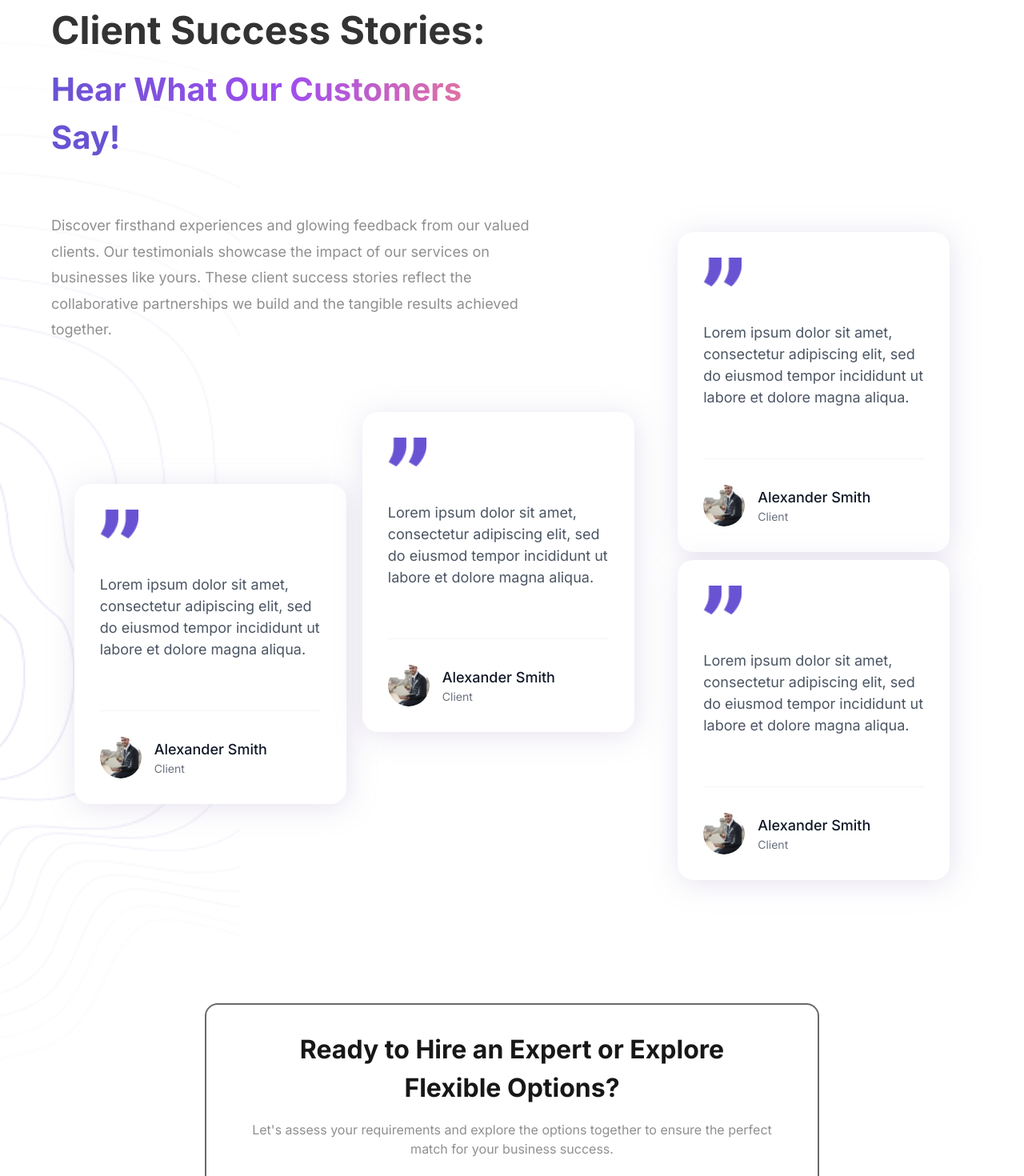
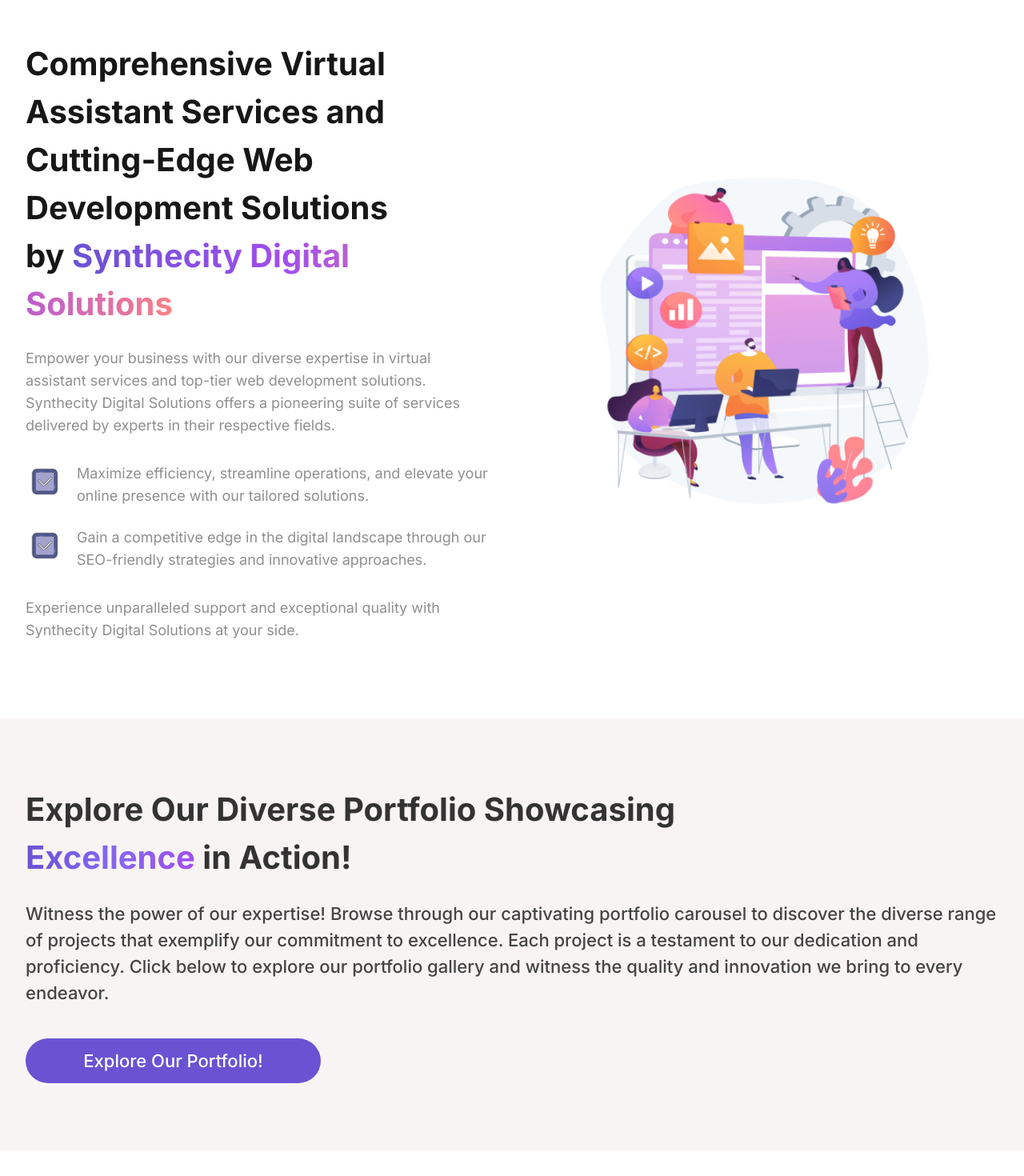
Before and after one commit to phcodesage/Synthecity-Digital-Solutions, a Next.js app: page / in a window 1280 px wide. Shown: the part 1880-3350 px from the top of the page at 80% size. Built offline with nearby package versions, Linux system fonts and the light colour scheme.

Commit message:
added: Diverse Portfolio Showcasing section

```diff
--- /dev/null
+++ b/app/components/PortfolioSection.tsx
@@ -0,0 +1,34 @@
+import Link from 'next/link'
+
+export default function PortfolioSection() {
+  return (
+    <section className="py-[84px] bg-[#F9F4F4]">
+      <div className="max-w-7xl mx-auto px-4 sm:px-6 lg:px-8">
+        <div className="text-left">
+          <h2 className="text-[40px] font-bold mb-6 text-[#333333]">
+            Explore Our Diverse Portfolio Showcasing
+            <br />
+            <span className="bg-gradient-to-r from-[#6953D3] via-[#8566F1] to-[#A14EEE] bg-clip-text text-transparent">
+              Excellence
+            </span>{' '}
+            in Action!
+          </h2>
+
+          <p className="text-[#444444] text-[22px] font-medium font-inter mb-10">
+            Witness the power of our expertise! Browse through our captivating portfolio carousel to discover the
+            diverse range of projects that exemplify our commitment to excellence. Each project is a testament to
+            our dedication and proficiency. Click below to explore our portfolio gallery and witness the quality and
+            innovation we bring to every endeavor.
+          </p>
+
+          <Link
+            href="/portfolio"
+            className="inline-flex items-center justify-center w-[369px] h-[56px] bg-[#6953D3] text-white rounded-full hover:bg-[#5842c3] transition-colors text-[22px] font-medium font-inter"
+          >
+            Explore Our Portfolio!
+          </Link>
+        </div>
+      </div>
+    </section>
+  )
+}
--- /dev/null
+++ b/app/components/ServicesSection.tsx
@@ -0,0 +1,86 @@
+import Image from 'next/image'
+
+export default function ServicesSection() {
+  return (
+    <section className="py-16 lg:py-24 bg-white">
+      <div className="max-w-7xl mx-auto px-4 sm:px-6 lg:px-8">
+        <div className="grid lg:grid-cols-2 gap-12 items-center">
+          {/* Left Content */}
+          <div>
+            <h2 className="text-[32px] lg:text-[40px] font-bold mb-6">
+              Comprehensive Virtual Assistant Services and
+              <br />
+              Cutting-Edge Web Development Solutions
+              <br />
+              by{' '}
+              <span className="bg-gradient-to-r from-[#6953D3] via-[#A14EEE] to-[#F98085] bg-clip-text text-transparent">
+                Synthecity Digital Solutions
+              </span>
+            </h2>
+
+            <p className="text-[#444444]/60 text-lg mb-8">
+              Empower your business with our diverse expertise in
+              virtual assistant services and top-tier web development
+              solutions. Synthecity Digital Solutions offers a pioneering
+              suite of services delivered by experts in their respective
+              fields.
+            </p>
+
+            <div className="space-y-6">
+              <div className="flex items-start gap-4">
+                <div className="w-12 h-12 flex-shrink-0">
+                  <Image
+                    src="/icons/check-purple.png"
+                    alt="Check"
+                    width={48}
+                    height={48}
+                    className="object-contain"
+                  />
+                </div>
+                <p className="text-[#444444]/60 text-lg">
+                  Maximize efficiency, streamline operations, and elevate
+                  your online presence with our tailored solutions.
+                </p>
+              </div>
+
+              <div className="flex items-start gap-4">
+                <div className="w-12 h-12 flex-shrink-0">
+                  <Image
+                    src="/icons/check-purple.png"
+                    alt="Check"
+                    width={48}
+                    height={48}
+                    className="object-contain"
+                  />
+                </div>
+                <p className="text-[#444444]/60 text-lg">
+                  Gain a competitive edge in the digital landscape through
+                  our SEO-friendly strategies and innovative approaches.
+                </p>
+              </div>
+            </div>
+
+            <p className="text-[#444444]/60 text-lg mt-8">
+              Experience unparalleled support and exceptional quality with
+              Synthecity Digital Solutions at your side.
+            </p>
+          </div>
+
+          {/* Right Content - Illustration */}
+          <div className="relative h-[600px] flex items-center justify-center">
+            <div className="relative w-[90%] h-[90%]">
+              <Image
+                src="/services-illustration.png"
+                alt="Services Illustration"
+                fill
+                className="object-contain"
+                quality={100}
+                priority
+              />
+            </div>
+          </div>
+        </div>
+      </div>
+    </section>
+  )
+}
--- a/app/page.tsx
+++ b/app/page.tsx
@@ -1,4 +1,6 @@
 import HeroSection from '@/app/components/HeroSection'
+import ServicesSection from '@/app/components/ServicesSection'
+import PortfolioSection from '@/app/components/PortfolioSection'
 import Image from 'next/image'
 
 export default function Home() {
@@ -51,6 +53,12 @@
           </div>
         </div>
       </section>
+
+      {/* Services Section */}
+      <ServicesSection />
+
+      {/* Portfolio Section */}
+      <PortfolioSection />
     </main>
   )
 }
```
Also changed, not shown: public/icons/check-purple.png (added), public/services-illustration.png (added).
